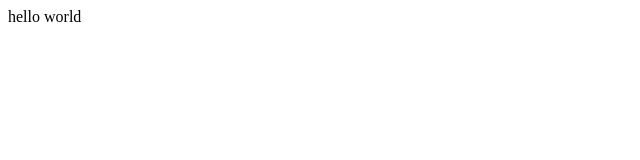
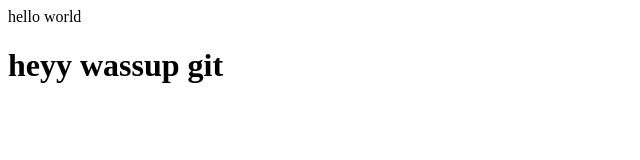
Before and after one commit to yash-k11/project-demo, a plain HTML site: page index.html in a window 1280 px wide. Shown: the whole page, without its empty margins (0-640 px from the left). Drawn offline with Linux system fonts and the light colour scheme.

Commit message:
heyy msg

```diff
--- a/index.html
+++ b/index.html
@@ -1 +1,2 @@
 <p>hello world </p>
+<h1>heyy wassup git </h1>
```
